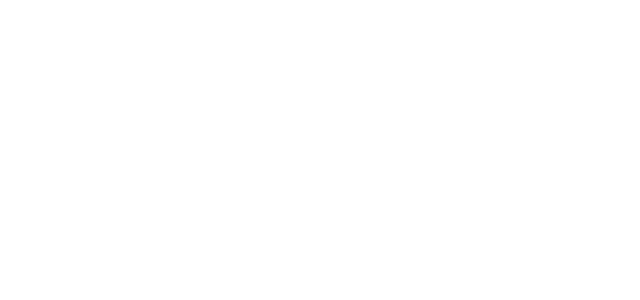
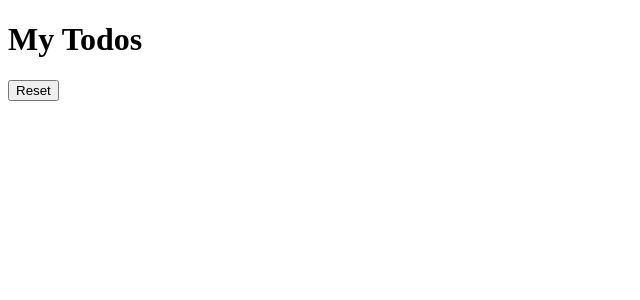
Before and after one commit to Matthew-Hughes3488/todos, a React (Vite) app: page / in a window 1280 px wide. Shown: the top 300 px of the page, without its empty margins (0-640 px from the left). Built offline with nearby package versions, Linux system fonts and the light colour scheme; the HTML template or start-up script is replaced by a standard one.

Commit message:
Finished basic HTML for main

```diff
--- a/src/App.tsx
+++ b/src/App.tsx
@@ -1,11 +1,12 @@
-import { useState } from 'react'
+
+import { Main } from './containers/Main/Main'
 
 function App() {
 
 
   return (
     <>
-
+    <Main/>
     </>
   )
 }
--- /dev/null
+++ b/src/containers/Main/Main.tsx
@@ -0,0 +1,15 @@
+import { Header } from "../../components/Header/Header"
+
+
+export const Main = () => {
+  return (
+    <main>
+        <Header/>
+        {
+            //inputBar
+            //TaskList
+            //Show message if task list is empty instead
+        }
+    </main>
+  )
+}
```
Also changed, not shown: src/components/TaskItem/TaskItem.tsx (added, +7 -0 lines), src/components/TaskItem/TaskItem.scss (added), src/containers/Main/Main.scss (added).
